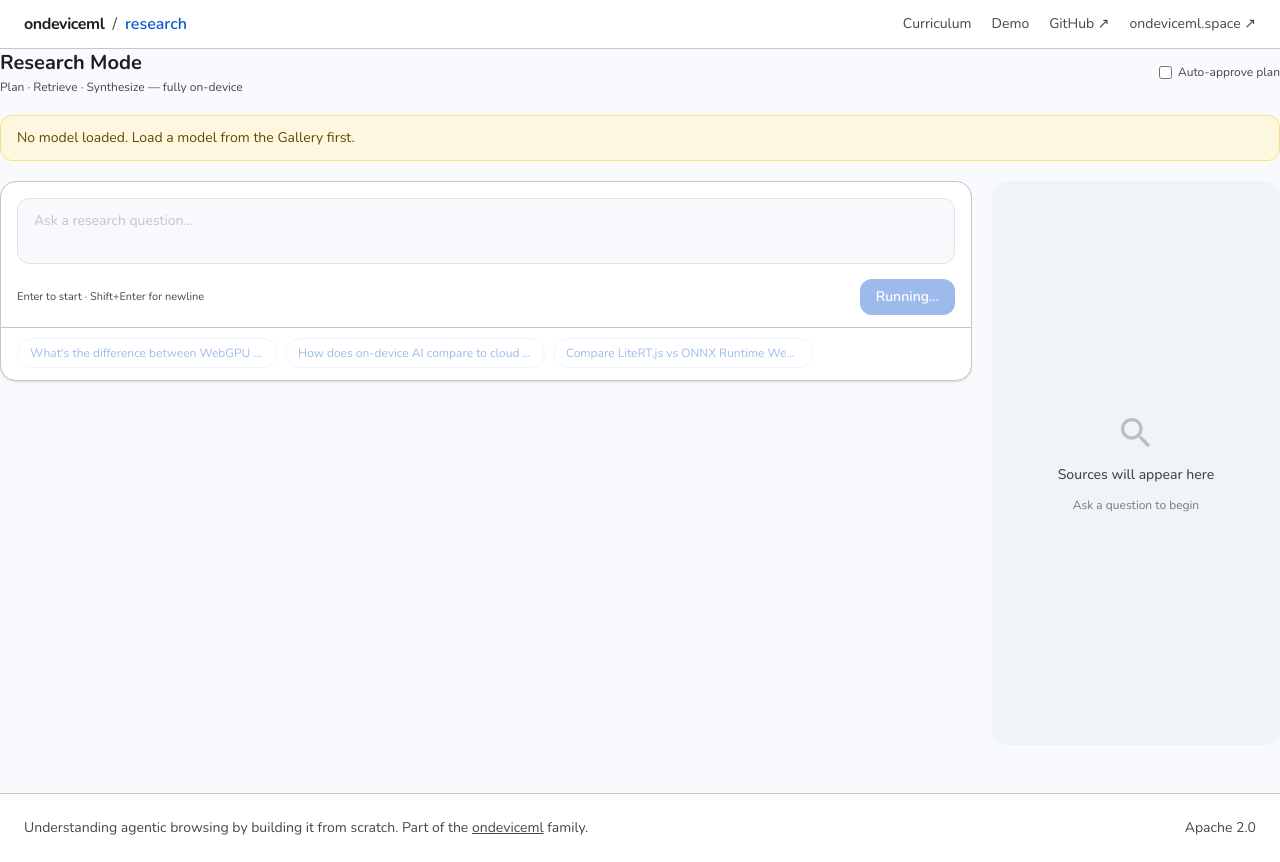
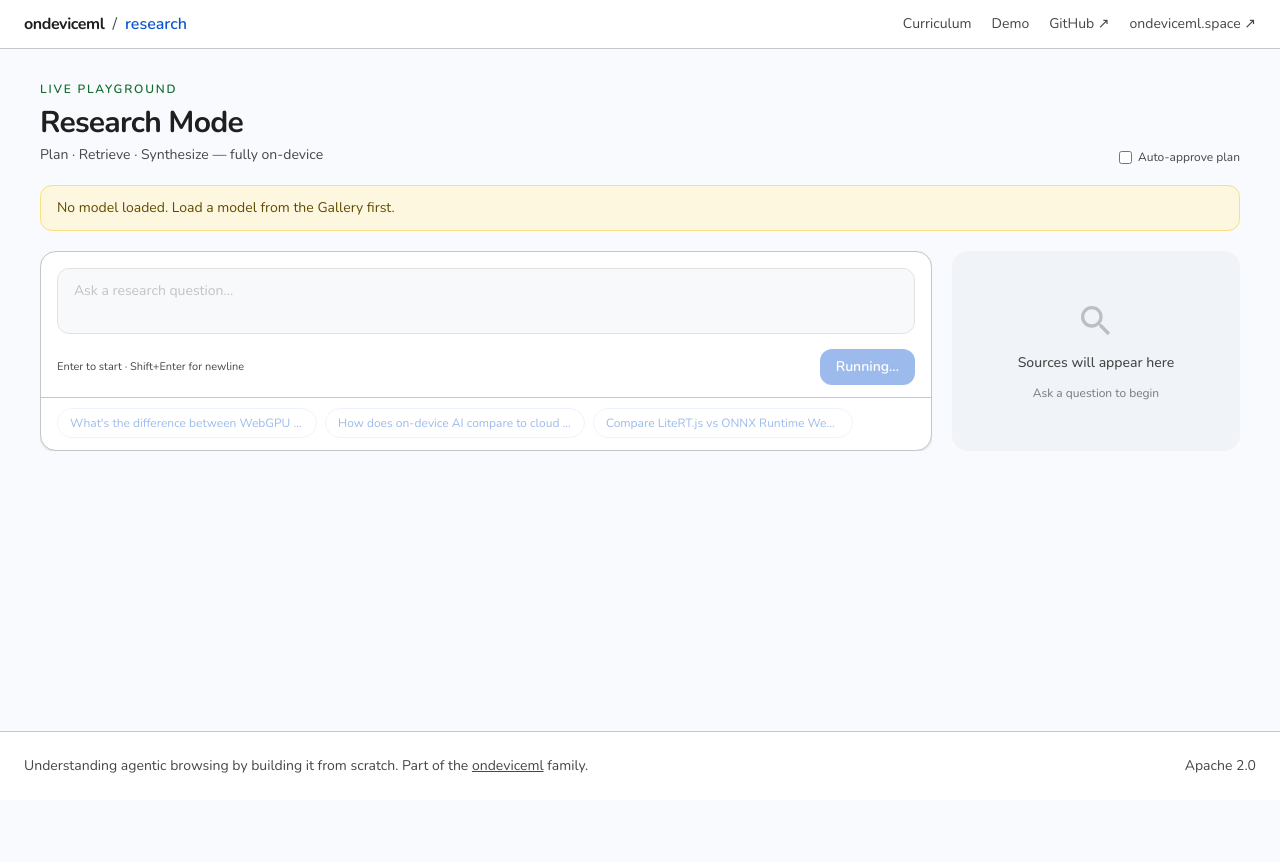
Before and after one commit to abhid1234/agent-ondeviceml, a React (Vite) app: page /research in a window 1280 px wide. After the commit the page ends 800 px from the top, so only its background shows below. Built offline with nearby package versions, Linux system fonts and the light colour scheme.

Commit message:
style(design): FIX-001/003 — wrap research page in max-w-7xl container and promote heading to h1

```diff
--- a/src/features/research/ResearchPage.tsx
+++ b/src/features/research/ResearchPage.tsx
@@ -109,14 +109,17 @@
   const showSynthesisError = phase === "error" && synthesizeHook.error;
 
   return (
-    <div className="flex flex-col gap-5 h-[calc(100vh-3.5rem-3rem)] min-h-0">
+    <div className="max-w-7xl mx-auto w-full px-6 lg:px-10 py-8 flex flex-col gap-5">
       {/* Header */}
-      <div className="flex-shrink-0 flex items-center justify-between">
+      <div className="flex-shrink-0 flex items-end justify-between gap-4">
         <div>
-          <h2 className="text-xl font-bold" style={{ color: "var(--color-on-surface)" }}>
+          <p className="text-xs font-semibold uppercase tracking-[0.15em] mb-2" style={{ color: "var(--color-tertiary)" }}>
+            Live playground
+          </p>
+          <h1 className="text-3xl font-bold tracking-tight" style={{ color: "var(--color-on-surface)" }}>
             Research Mode
-          </h2>
-          <p className="text-xs mt-0.5" style={{ color: "var(--color-on-surface-variant)" }}>
+          </h1>
+          <p className="text-sm mt-1" style={{ color: "var(--color-on-surface-variant)" }}>
             Plan · Retrieve · Synthesize — fully on-device
           </p>
         </div>
```
